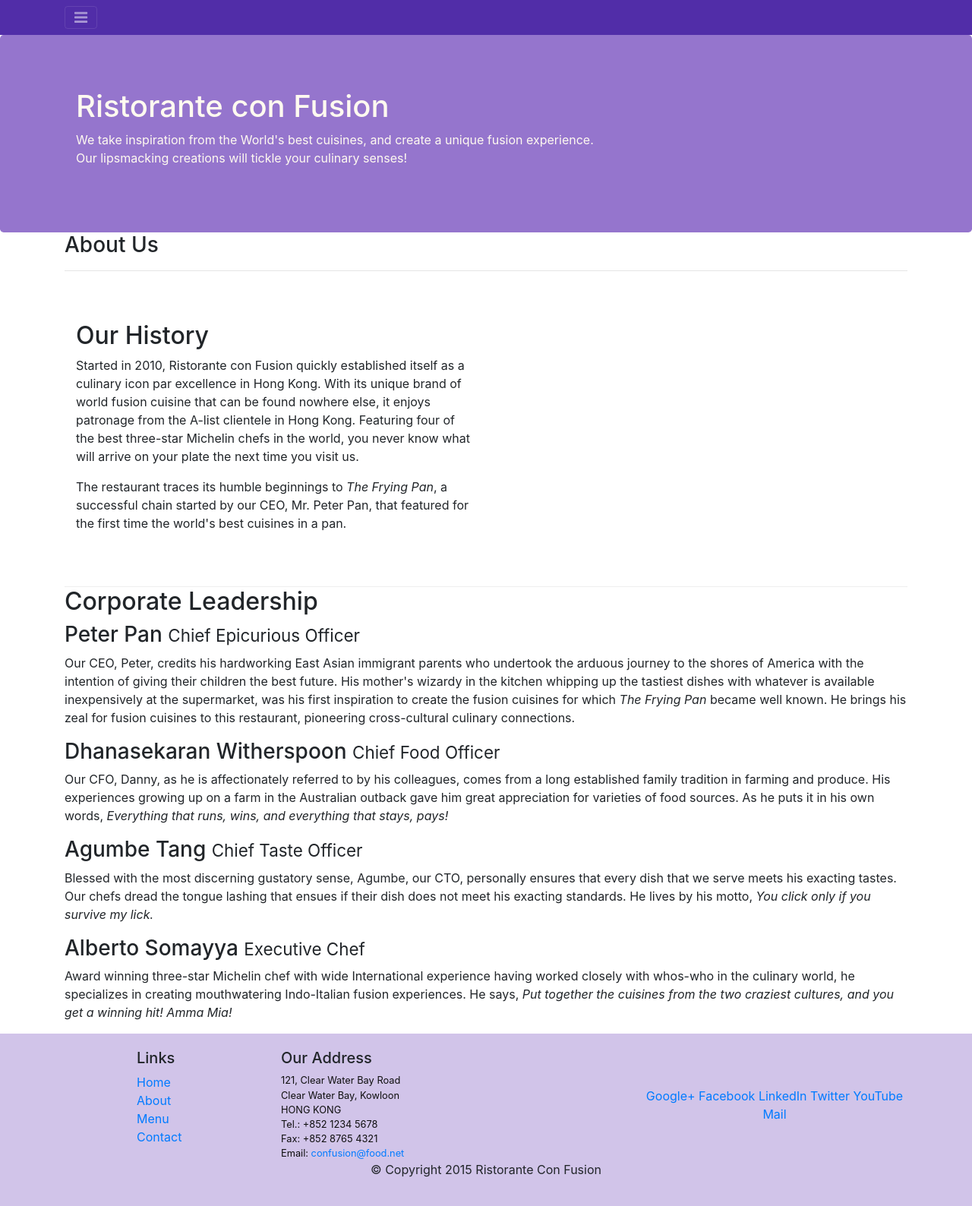
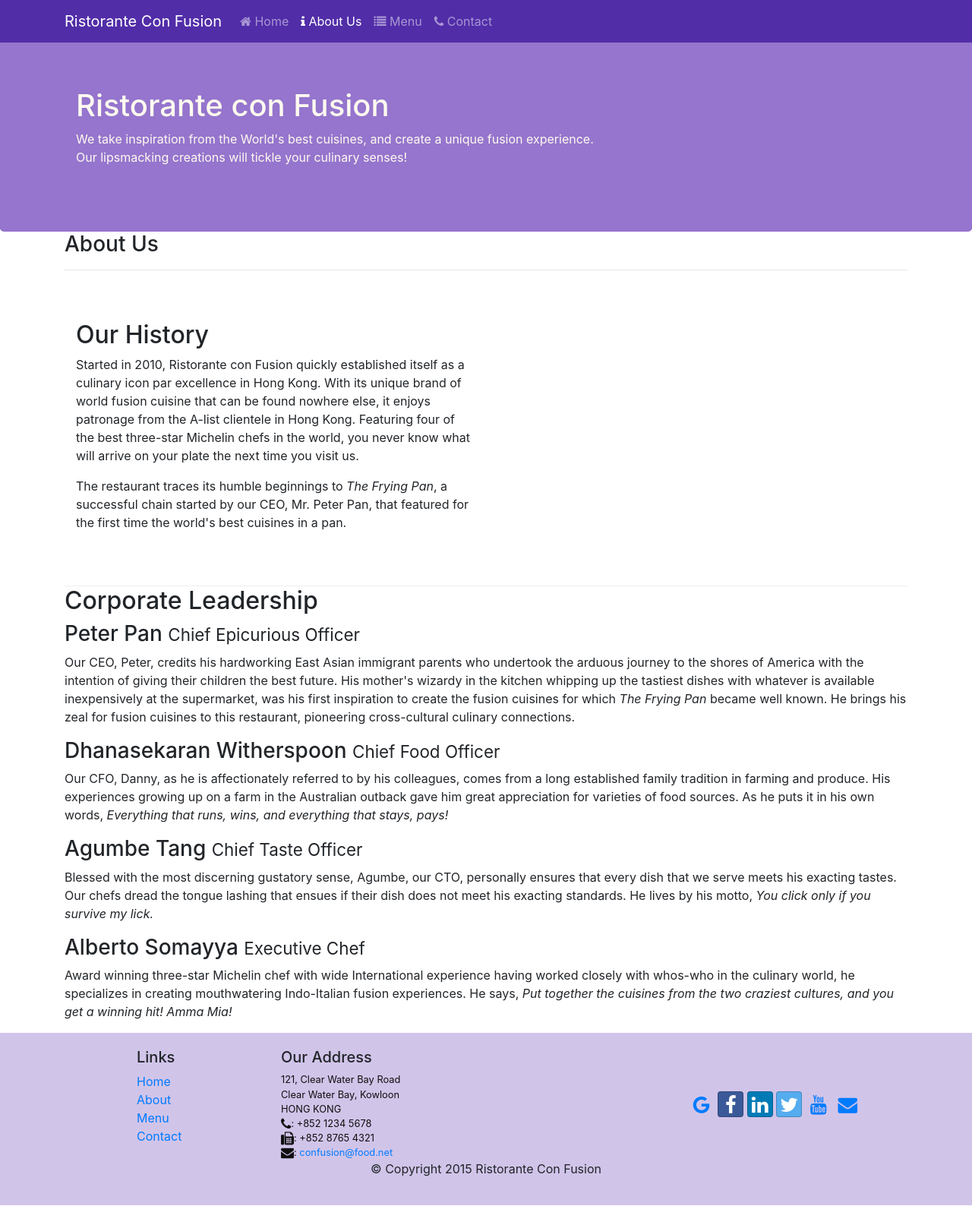
Before and after one commit to SlaytonN/conFusion, a website: page aboutus.html in a window 1280 px wide. Shown: the whole page at 76% size. Drawn offline with nearby package versions, Linux system fonts and the light colour scheme.

Commit message:
FINALLY GOT NAV WORKINGgit add .!

```diff
--- a/aboutus.html
+++ b/aboutus.html
@@ -12,15 +12,15 @@
 </head>
 
 <body>
-  <nav class="navbar navbar-dark navbar-fixed-top">
+  <nav class="navbar navbar-dark fixed-top navbar-expand-sm">
     <div class="container">
-      <button class="navbar-toggler hidden-sm-up" type="button" data-toggle="collapse" data-target="#Navbar"><span class="fa fa-bars"></span></button>
-        <div class="navbar-toggleable-xs collapse col-12" id="Navbar">
-          <a href="./index.html" class="navbar-brand col-3">Ristorante Con Fusion</a>
-          <ul>
-            <li class="nav-item active"><a href="./index.html" class="nav-link">
+      <button class="navbar-toggler" type="button" data-toggle="collapse" data-target="#Navbar"><span class="fa fa-bars"></span></button>
+        <div class="collapse navbar-collapse" id="Navbar">
+          <a href="./index.html" class="navbar-brand">Ristorante Con Fusion</a>
+          <ul class="navbar-nav mr-auto">
+            <li class="nav-item"><a href="./index.html" class="nav-link">
               <span class="fa fa-home"></span> Home</a></li>
-            <li class="nav-item "><a href="./aboutus.html" class="nav-link">
+            <li class="nav-item active"><a href="./aboutus.html" class="nav-link">
               <span class="fa fa-info"></span> About Us</a></li>
             <li class="nav-item"><a href="./aboutus.html" class="nav-link">
               <span class="fa fa-list"></span> Menu</a></li>
@@ -98,19 +98,20 @@
 		              121, Clear Water Bay Road<br>
 		              Clear Water Bay, Kowloon<br>
 		              HONG KONG<br>
-		              Tel.: +852 1234 5678<br>
-		              Fax: +852 8765 4321<br>
-		              Email: <a href="mailto:confusion@food.net">confusion@food.net</a>
-		           </address>
+		              <i class="fa fa-phone fa-lg"></i>: +852 1234 5678<br>
+                  <i class="fa fa-fax fa-lg"></i>: +852 8765 4321<br>
+		          <i class="fa fa-envelope fa-lg"></i>:
+                                 <a href="mailto:confusion@food.net">confusion@food.net</a>
+                    <address>
                 </div>
-                <div class="col-sm align-self-center">
+                <div class="col col-sm-4 align-self-center">
                     <div style="text-align:center">
-                        <a href="http://google.com/+">Google+</a>
-                        <a href="http://www.facebook.com/profile.php?id=">Facebook</a>
-                        <a href="http://www.linkedin.com/in/">LinkedIn</a>
-                        <a href="http://twitter.com/">Twitter</a>
-                        <a href="http://youtube.com/">YouTube</a>
-                        <a href="mailto:">Mail</a>
+                        <a class="btn btn-social-icon btn-google-plus" href="http://google.com/+"><i class="fa fa-google"></i></a>
+                        <a class="btn btn-social-icon btn-facebook" href="http://www.facebook.com/profile.php?id="><i class="fa fa-facebook"></i></a>
+                        <a class="btn btn-social-icon btn-linkedin" href="http://www.linkedin.com/in/"><i class="fa fa-linkedin"></i></a>
+                        <a class="btn btn-social-icon btn-twitter" href="http://twitter.com/"><i class="fa fa-twitter"></i></a>
+                        <a class="btn btn-social-icon btn-youtube" href="http://youtube.com/"><i class="fa fa-youtube"></i></a>
+                        <a class="btn btn-social-icon" href="mailto:"><i class="fa fa-envelope"></i></a>
                     </div>
                 </div>
            </div>
--- a/styles.css
+++ b/styles.css
@@ -29,33 +29,11 @@ address{
     color:#0f0f0f;
 }
 
-/*body{
+body{
     z-index:0;
-    padding:50px 0px 0px 0px;
-}*/
+    padding:45px 0px 0px 0px;
+}
 
 .navbar-dark {
      background-color: #512DA8;
 }
-
-nav {
-text-align: center;
-}
-
-
-nav ul{
-  list-style: none;
-  margin: 0 2px;
-  padding: 0;
-  justify-content: space-around;
-}
-
-nav li {
-   display: inline-block;
-   padding: 5px 5px;
-
-}
-
-nav a{
-  color: floralwhite;
-}
```
Also changed, not shown: index.html (+9 -6 lines).
